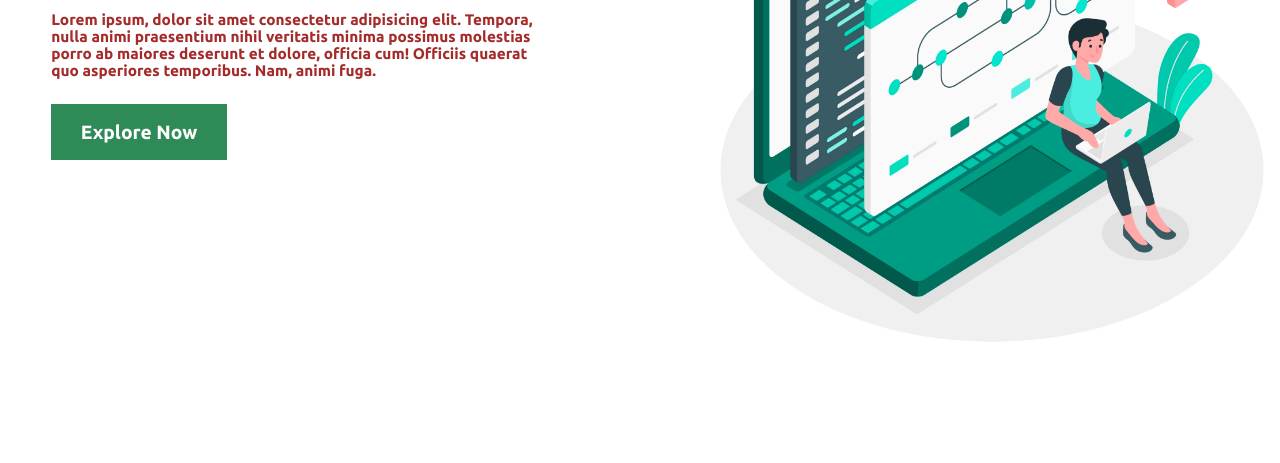
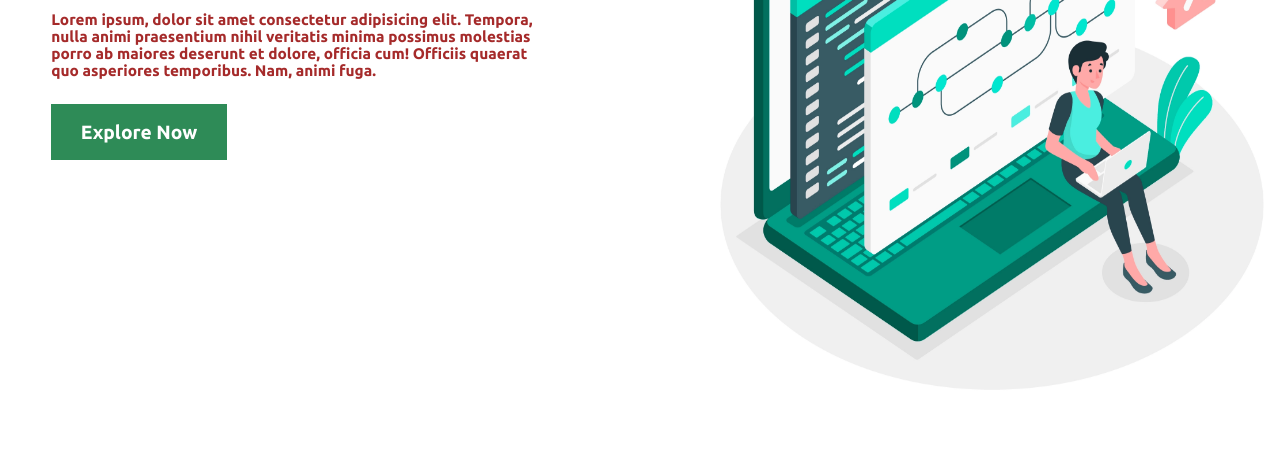
Before and after one commit to ArjuKumbhakar/Landing-Page, a plain HTML site: page index.html in a window 1280 px wide. Shown: the part 325-788 px from the top of the page. Drawn offline with nearby package versions, Linux system fonts and the light colour scheme.

Commit message:
Update style.css

```diff
--- a/style.css
+++ b/style.css
@@ -78,7 +78,7 @@ main {
 }
 
 .content {
-    height: calc(100% - 100px);
+    height: calc(100% - 50px);
     width: 100%;
     display: flex;
     position: relative;
```
